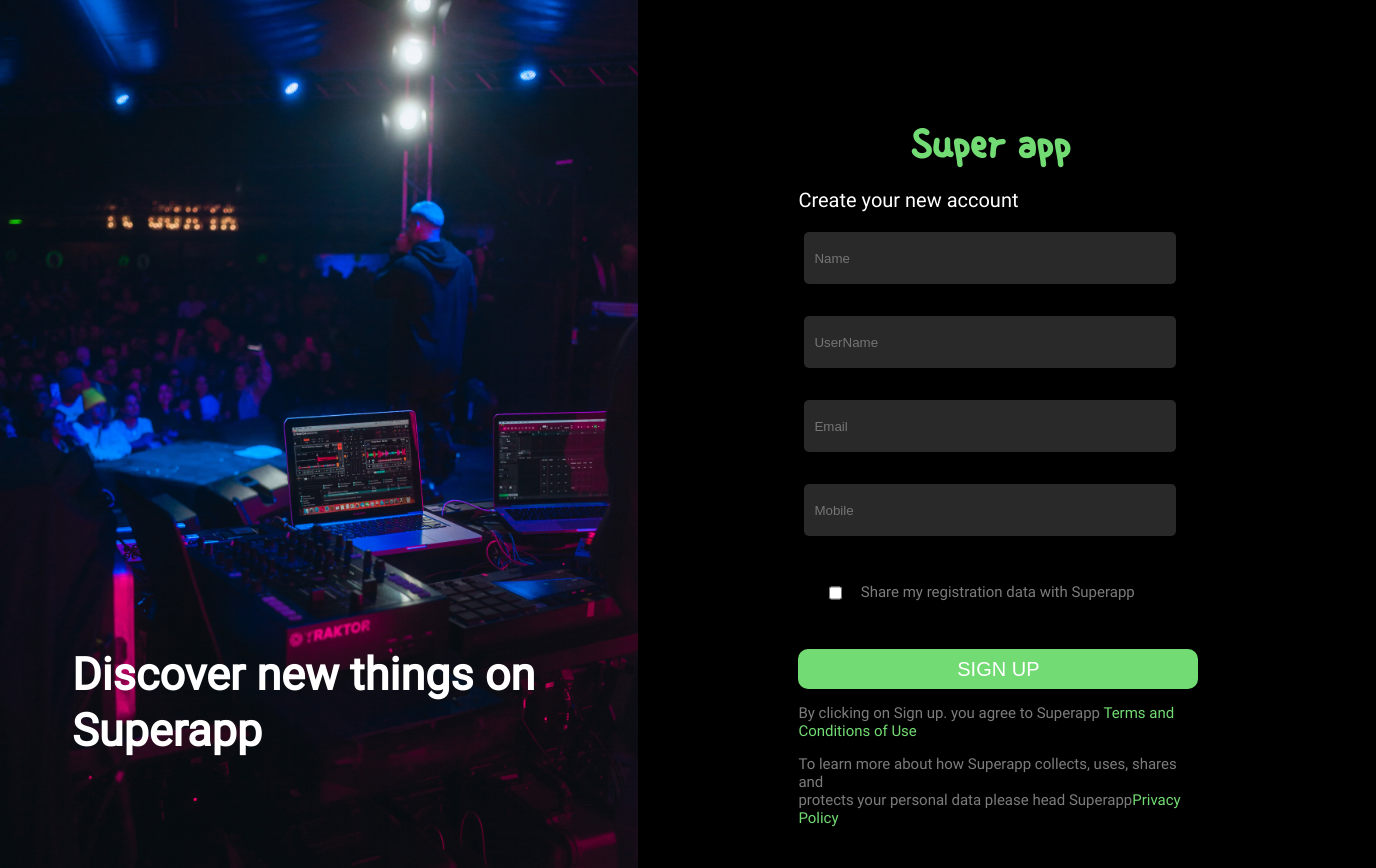
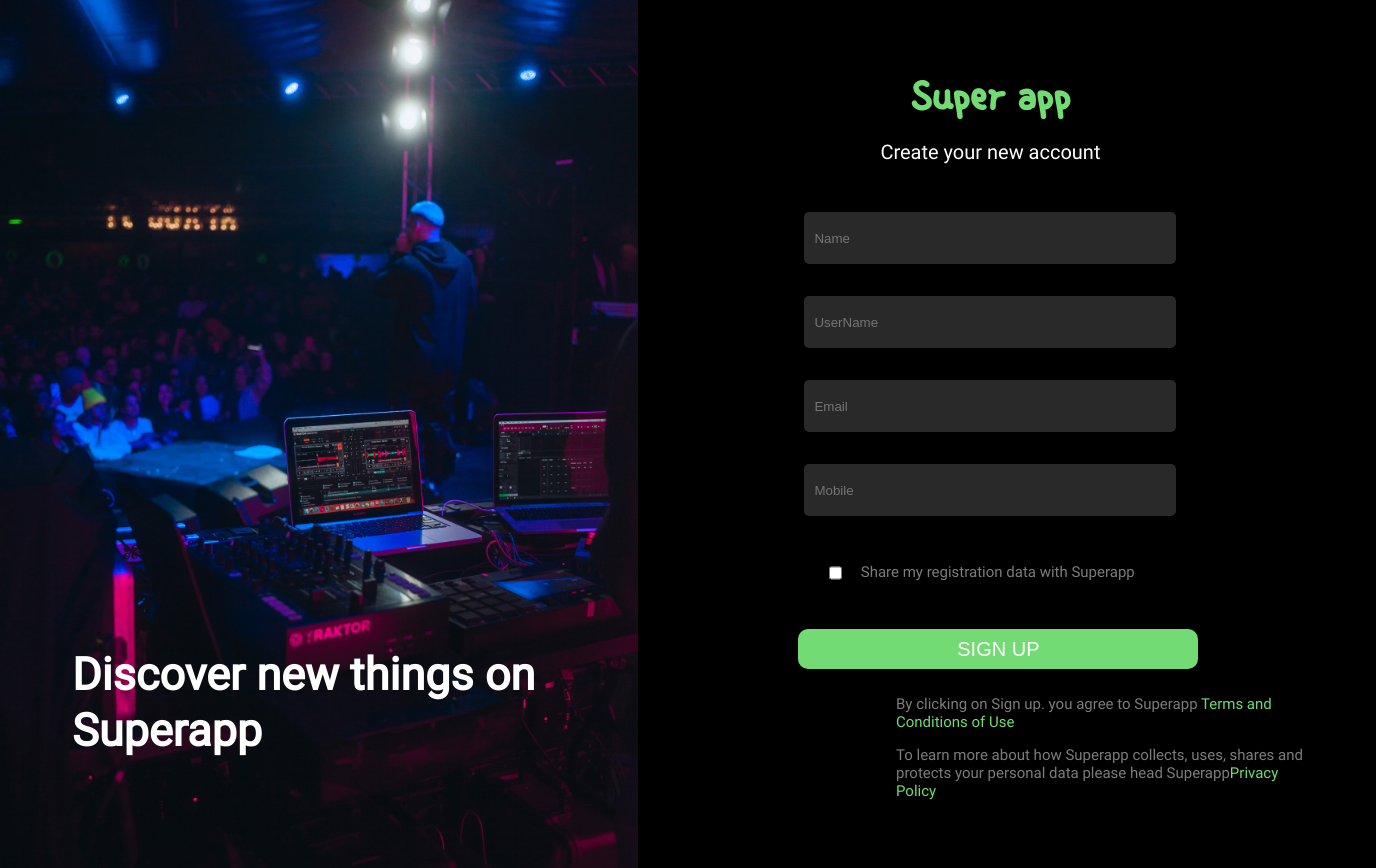
Before and after one commit to Rishi2929/super_app, a React (Create React App) app: page / in a window 1280 px wide. Shown: the top 868 px of the page, 1376 px wide, since content can reach past the window. Built offline with nearby package versions, Linux system fonts and the light colour scheme.

Commit message:
updated minor details

```diff
--- a/src/App.js
+++ b/src/App.js
@@ -19,6 +19,7 @@ function App() {
         <Route path='/category' index element={<Movies_tile_page/>}/>
       </Routes>
       </BrowserRouter>
+
     </div>
 
   );
--- a/src/pages/movies_tile_page/movies_tile_page.css
+++ b/src/pages/movies_tile_page/movies_tile_page.css
@@ -1,6 +1,6 @@
 
 body{
-    background-color: black;
+    /* background-color: black; */
 }
 @font-face {
     font-family: 'SingleDay';
@@ -70,11 +70,10 @@ body{
     width: 8rem;
     height: 3rem;
     border: none;
-    border-radius: 25px;
+    border-radius: 20px;
     background-color: #148A08;
     color: white;
     font-family: 'Dmsans';
-    font-size: 20px;
   }
 .selectedGenre {
   width: 20rem;
@@ -88,9 +87,8 @@ body{
 }
 
 .genreTile {
-  flex: 0 0 calc(50% - 5px); /* Two elements in each row with some spacing */
+  flex: 0 0 calc(50% - 5px);
   border: 1px solid #ccc;
-  /* text-align: center; */
   padding-left: 20px;
   background-color: green;
   box-sizing: border-box;
@@ -103,15 +101,19 @@ body{
   color: white;
   font-family: 'RobotoThin';
   margin-bottom: 10px;
+  width: 3rem;
 
 }
 
 .Xbtn {
   background-color: transparent;
-  color: #fff;
   border: none;
-  padding-right: 20px;
+  padding-right: 0px;
   cursor: pointer;
   color: #085C00;
   font-size: 20px;
+  margin-top: 4px;
 }
+.genre_text{
+  color: white;
+}
--- a/src/pages/movies_tile_page/movies_tile_page.jsx
+++ b/src/pages/movies_tile_page/movies_tile_page.jsx
@@ -31,7 +31,7 @@ function Movies_tile_page() {
     <div className="genreRows">
       {selectedGenre.map((genre, index) => (
         <div className="genreTile" key={index}>
-          <p>{genre}</p>
+          <p className="genre_text">{genre}</p>
           <button className="Xbtn"  onClick={() => unselectGenre(genre)} >X</button>
         </div>
       ))}
--- a/src/pages/register_page/reg_page.css
+++ b/src/pages/register_page/reg_page.css
@@ -57,18 +57,19 @@
 
   .Reg {
     text-align: center;
-    margin-top: 5rem;
+    margin-top: 2rem;
     float: left;
     width: 30vw;
     height: 50vh;
     margin-left: 10rem;
   }
   .Reg_info{
-
     color: white;
     margin-top: -1rem;
+    margin-bottom: 3rem;
     font-size: 20px;
     font-family: 'RobotoThin';
+    text-align: center;
   }
 
   h1 {
@@ -78,12 +79,14 @@
   }
 
   p {
-    color: #7C7C7C;
     font-size: 15px;
     font-family: 'RobotoThin';
-    text-align: left;
+
+    color: #7C7C7C;
   }
-
+  .termsandcond{
+    margin-left: 9rem;
+  }
   .checkbox {
     width: auto;
     margin-left: 1.3rem;
@@ -97,6 +100,7 @@
   .checkbox_text{
     margin-left: 1rem;
     margin-bottom: 1rem;
+
   }
 
 
@@ -140,10 +144,19 @@
   }
   .checkbox_msg{
     color: red;
-    margin-left: -11.5rem;
+    margin-left: -11.7rem;
     margin-bottom: 3rem;
-    margin-top: 0rem;
+    margin-top:-0.5rem;
   }
   button{
     margin-top: 2rem;
   }
+
+
+  .text-cont{
+    height: 10rem;
+    width: 30rem;
+    margin-top: 42rem;
+    margin-left: 55.5rem;
+    position: absolute;
+  }
--- a/src/pages/register_page/reg_page.jsx
+++ b/src/pages/register_page/reg_page.jsx
@@ -194,6 +194,9 @@ function RegisterPage() {
       </div>
 
         <button onClick={handleSubmit}>SIGN UP</button>
+
+      </div>
+      <div className="text-cont">
         <p>
           By clicking on Sign up. you agree to Superapp{" "}
           <span>
@@ -209,7 +212,7 @@ function RegisterPage() {
             <br /> Policy
           </span>
         </p>
-      </div>
+        </div>
     </div>
   );
 }
```
